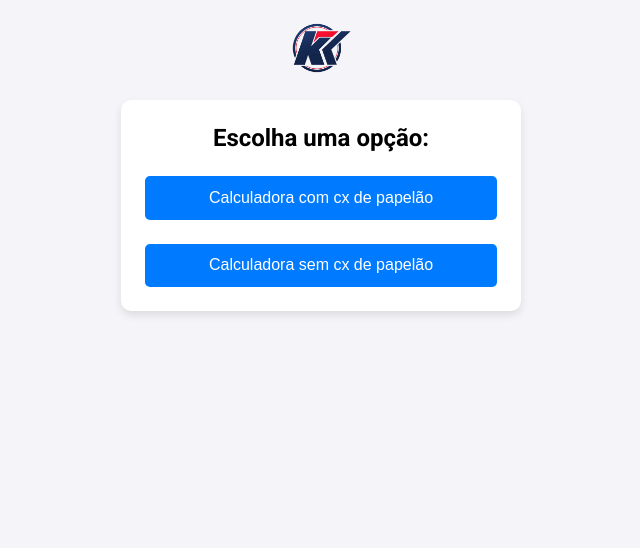
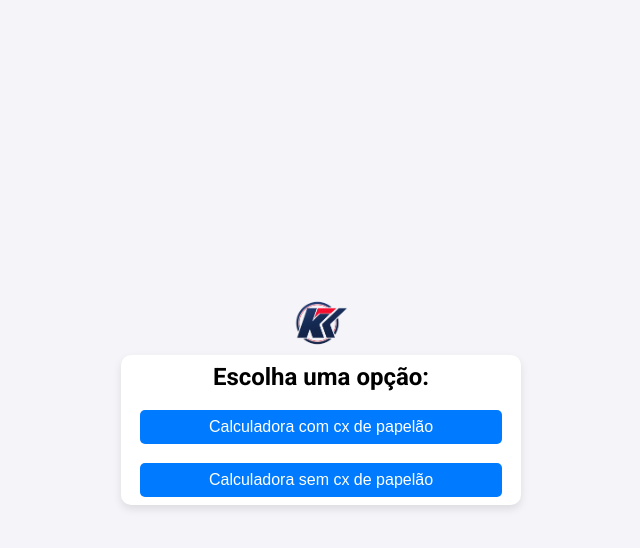
Before and after one commit to guilhermeossemer/calculadora-carne-papelao, a plain HTML site: page index.html in a window 1280 px wide. Shown: the whole page, without its empty margins (319-959 px from the left). Drawn offline with Linux system fonts and the light colour scheme.

Commit message:
Add files via upload

```diff
--- a/index.html
+++ b/index.html
@@ -12,7 +12,7 @@
 
 <body>
     <header>
-        <a href="teste.html"><img src="logo-koch.png" alt="Logo-superkoch" class="logo"></a>
+        <img src="logo-koch.png" alt="Logo-superkoch" class="logo">
     </header>
 
     <main>
--- a/style.css
+++ b/style.css
@@ -13,50 +13,44 @@ body {
     display: flex;
     flex-direction: column;
     align-items: center;
+    justify-content: center;
     min-height: 100vh;
     background-color: #f4f4f9;
     font-family: 'Roboto', sans-serif;
 }
 
 .logo {
-    margin: 1rem;
-    width: 4em;
-}
-
-.titulo {
-    margin: 0 auto;
-    font-size: 1.8rem;
-    text-transform: uppercase;
+    width: 3.5em;
 }
 
 main {
     background-color: #ffffff;
-    padding: 1.5rem;
+    padding: .5rem 1.2rem;
     border-radius: 10px;
     box-shadow: 0 4px 8px rgba(0, 0, 0, 0.1);
-    max-width: 400px;
+    max-width: 25rem;
     width: 90%;
     text-align: center;
 }
 
 section p {
-    margin-top: 1.5rem;
-    font-size: 1.1em;
+    margin-top: .5rem;
+    font-size: 1em;
     color: #333333;
 }
 
 input::placeholder {
-    font-size: .8em;
+    font-size: 1em;
 }
 
 section input[type="number"],
 .btn {
     width: 100%;
-    padding: 0.5rem;
-    margin-top: 0.5rem;
+    padding: 0.4rem;
+    margin-top: 0.4rem;
     border: 1px solid var(--secondary-color);
     border-radius: 5px;
-    font-size: 1em;
+    font-size: .8em;
     outline: none;
     text-align: center;
 }
@@ -68,10 +62,10 @@ section input[type="number"]:focus,
 }
 
 .btn , .btn-voltar{
-    margin-top: 1.5rem;
+    margin-top: 1.2em;
     background-color: var(--primary-color);
     color: #fff;
-    padding: 0.8rem 1.2rem;
+    padding: 0.5rem 1.2rem;
     font-size: 1em;
     border: none;
     border-radius: 5px;
@@ -94,7 +88,7 @@ section input[type="number"]:focus,
 
 .resultado {
     display: flex;
-    height: 2.5rem;
+    height: 2rem;
     margin-top: .5rem;
     font-size: 1.2em;
     color: var(--primary-color);
```
